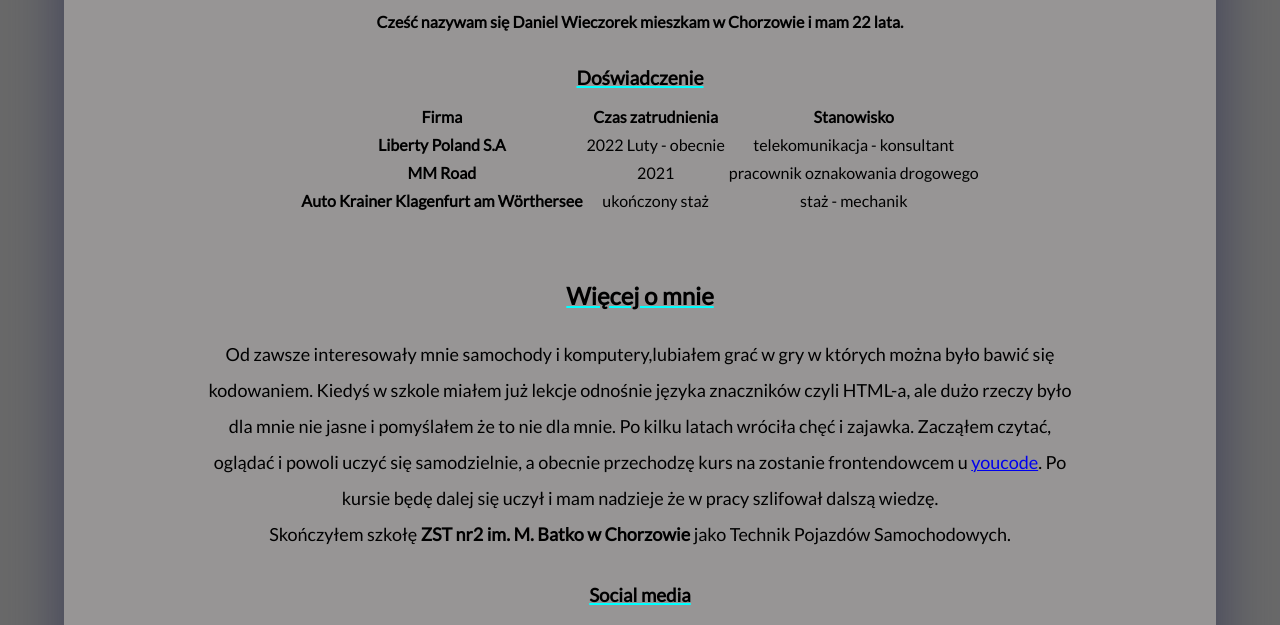
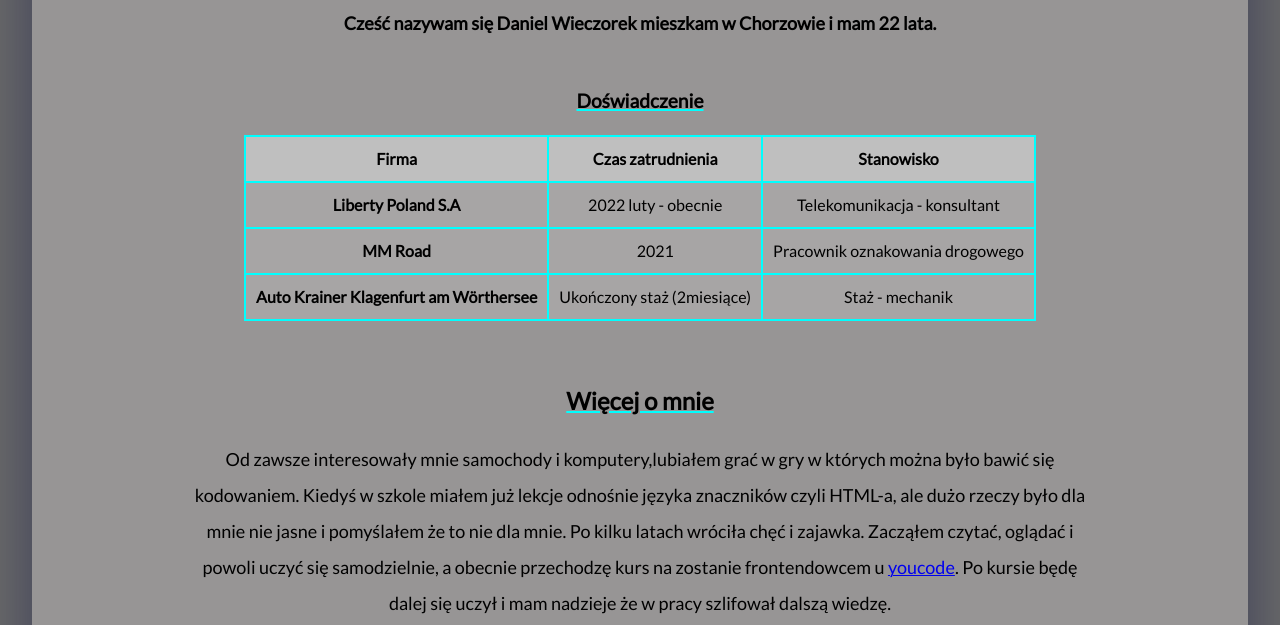
Before and after one commit to virusse7/homepage, a plain HTML site: page index.html in a window 1280 px wide. Shown: the part 509-1134 px from the top of the page. Drawn offline with nearby package versions, Linux system fonts and the light colour scheme.

Commit message:
added styles to table and classes

```diff
--- a/css/main.css
+++ b/css/main.css
@@ -1,5 +1,6 @@
 html {
     box-sizing: border-box;
+    scroll-behavior: smooth;
 }
 
 *, ::after, ::before {
@@ -8,14 +9,13 @@ html {
 
 .body {
     background-color: hsl(0, 0%, 41%);
-
 }
 .containerMain {
     line-height: 1.5;
     margin: auto;
     background-color: hsl(0, 1%, 59%);
     text-align: center;
-    max-width: 90%;
+    max-width: 95%;
     font-family: "Lato", sans-serif;
     box-shadow: 0px 0px 49px 5px hsl(235, 15%, 31%);
 }
--- a/css/section.css
+++ b/css/section.css
@@ -7,6 +7,7 @@
 
 .welcomeSection__important {
     font-weight: bold;
+    font-size: large;
 }
 
 .welcomeSection__myImage {
--- a/css/table.css
+++ b/css/table.css
@@ -1,11 +1,11 @@
-.table {
-    max-width: 100%;
-    overflow-x: auto;
+.tableExperience {
     margin: auto;
-    border: 2px solid hsl(0, 2%, 63%);
+    border-collapse: collapse;
 }
 
 .tableFlexContainer {
+    max-width: 100%;
+    overflow-x: auto;
     display: flex;
     justify-content: center;
     margin: 30px 0px 20px 0px;
@@ -14,6 +14,26 @@
 .tableExperience__caption {
     font-size: larger;
     font-weight: bolder;
-    padding-bottom: 10px;
+    padding: 20px;
     text-decoration: underline hsl(180, 100%, 50%) 2px;
 }
+
+.tableExperience__cell {
+    background-color: hsl(0, 1%, 65%);
+    padding: 10px;
+    border: 2px solid hsl(180, 100%, 50%);
+}
+
+.tableExperience__cell:hover {
+    background-color: hsl(0, 1%, 70%);
+}
+
+.tableExperience__cell--header {
+    padding: 10px;
+    background-color: hsl(0, 0%, 75%);
+    border: 2px solid hsl(180, 100%, 50%);
+}
+
+.tableExperience__cell--header:hover {
+    background-color: hsl(0, 0%, 80%);
+}
--- a/index.html
+++ b/index.html
@@ -55,25 +55,25 @@
                     <table class="tableExperience">
                         <caption class="tableExperience__caption">Doświadczenie</caption>
                         <tr>
-                            <th class="tableExperience__cell--header">Firma</th>
-                            <th class="tableExperience__cell--header">Czas zatrudnienia</th>
-                            <th class="tableExperience__cell--header">Stanowisko</th>
+                            <th class="tableExperience__cell--header" scope="col">Firma</th>
+                            <th class="tableExperience__cell--header" scope="col">Czas zatrudnienia</th>
+                            <th class="tableExperience__cell--header" scope="col">Stanowisko</th>
                         </tr>
                         <tr>
-                            <th class="tableExperience__cell">Liberty Poland S.A</th>
-                            <td class="tableExperience__cell">2022 Luty - obecnie</td>
-                            <td class="tableExperience__cell">telekomunikacja - konsultant</td>
+                            <th class="tableExperience__cell" scope="row">Liberty Poland S.A</th>
+                            <td class="tableExperience__cell">2022 luty - obecnie</td>
+                            <td class="tableExperience__cell">Telekomunikacja - konsultant</td>
                         </tr>
                         <tr>
-                            <th class="tableExperience__cell">MM Road</th>
+                            <th class="tableExperience__cell" scope="row">MM Road</th>
                             <td class="tableExperience__cell">2021</td>
-                            <td class="tableExperience__cell">pracownik oznakowania drogowego</td>
+                            <td class="tableExperience__cell">Pracownik oznakowania drogowego</td>
                         </tr>
                         <tr>
-                            <th class="tableExperience__cell">Auto Krainer Klagenfurt am
+                            <th class="tableExperience__cell" scope="row">Auto Krainer Klagenfurt am
                                 Wörthersee</th>
-                            <td class="tableExperience__cell">ukończony staż</td>
-                            <td class="tableExperience__cell">staż - mechanik</td>
+                            <td class="tableExperience__cell">Ukończony staż (2miesiące)</td>
+                            <td class="tableExperience__cell">Staż - mechanik</td>
                         </tr>
                     </table>
                 </div>
```
